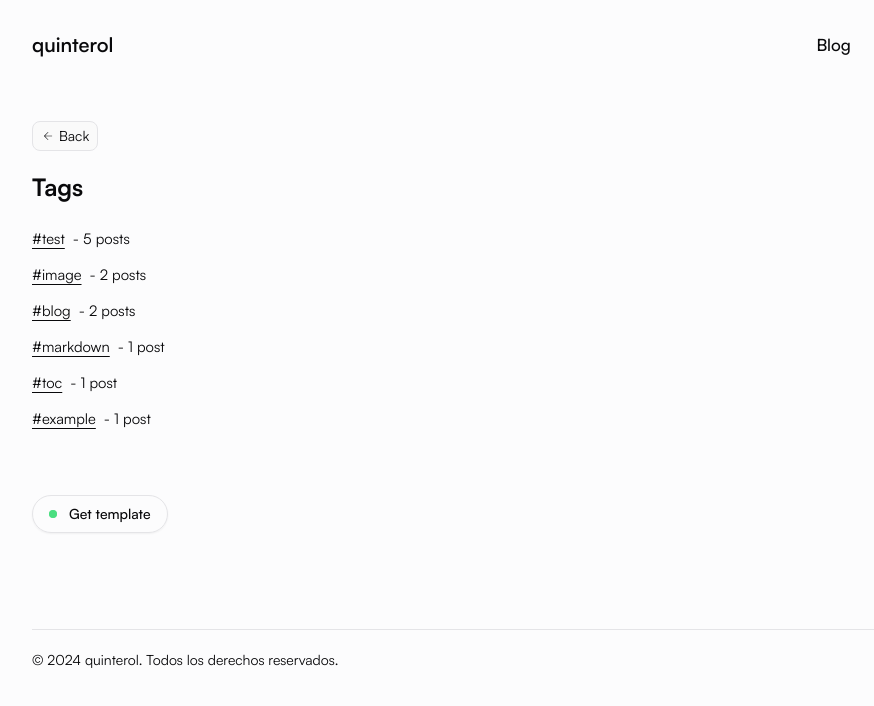
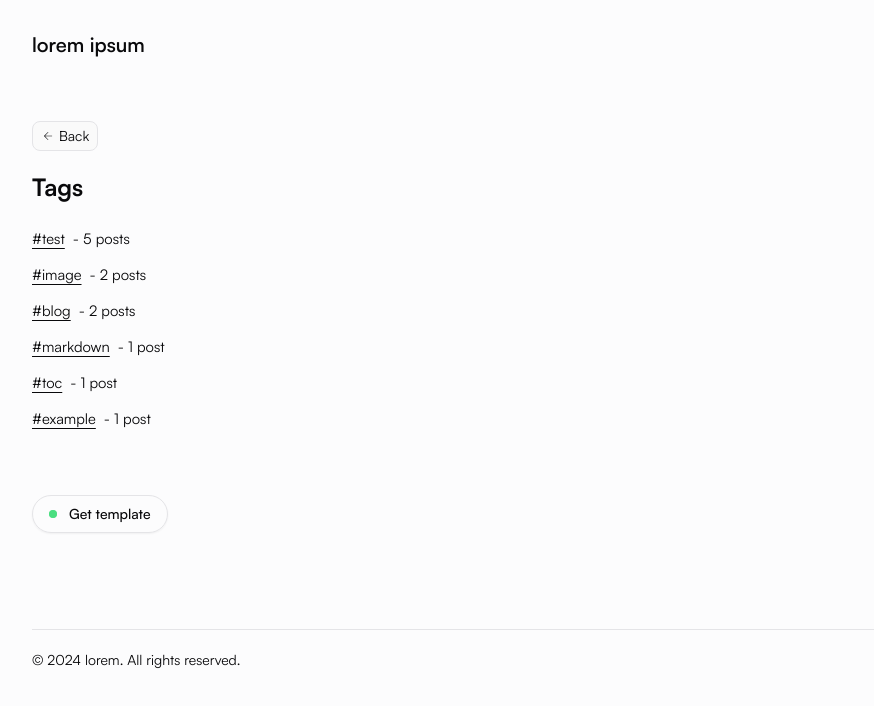
Before and after one commit to oquinterol/oquinterol, an Astro site: page /tags in a window 1280 px wide. Shown: the full height of the page, 168-1042 px from the left. Built offline with nearby package versions, Linux system fonts and the light colour scheme; Astro itself is replaced by a stand-in of ours; some packages are replaced by stand-ins of ours.

Commit message:
adjust header and footer

```diff
--- a/src/components/layout/Footer.astro
+++ b/src/components/layout/Footer.astro
@@ -17,7 +17,7 @@
           class='inline-flex gap-x-2 text-gray-600 hover:text-gray-800 dark:focus:outline-none dark:focus:ring-1 dark:focus:ring-gray-600'
           href='/privacy'>Privacy</a
         > -->
-				<p class=''>© 2024 quinterol. Todos los derechos reservados.</p>
+				<p class=''>© 2024 lorem. All rights reserved.</p>
 			</div>
 
 			<div class='flex items-center justify-between'>
--- a/src/components/layout/Header.astro
+++ b/src/components/layout/Header.astro
@@ -7,14 +7,14 @@
 		class='relative mx-auto flex w-full items-center justify-between sm:flex sm:items-center'
 		aria-label='global'
 	>
-		<a class='flex-none text-xl font-semibold' href='/' aria-label='Brand'>quinterol</a>
+		<a class='flex-none text-xl font-semibold' href='/' aria-label='Brand'>lorem ipsum</a>
 
 		<div class='flex flex-row items-center justify-center gap-x-7'>
-			<a
+			<!-- <a
 				href='/blog'
 				class='flex-none text-[1.05rem] font-medium hover:text-foreground/75'
 				aria-label='Nav Menu'>Blog</a
-			>
+			> -->
 			<button
 				id='toggleDarkMode'
 				class='relative rounded-md border border-border p-1.5 transition-all hover:bg-border'
```
